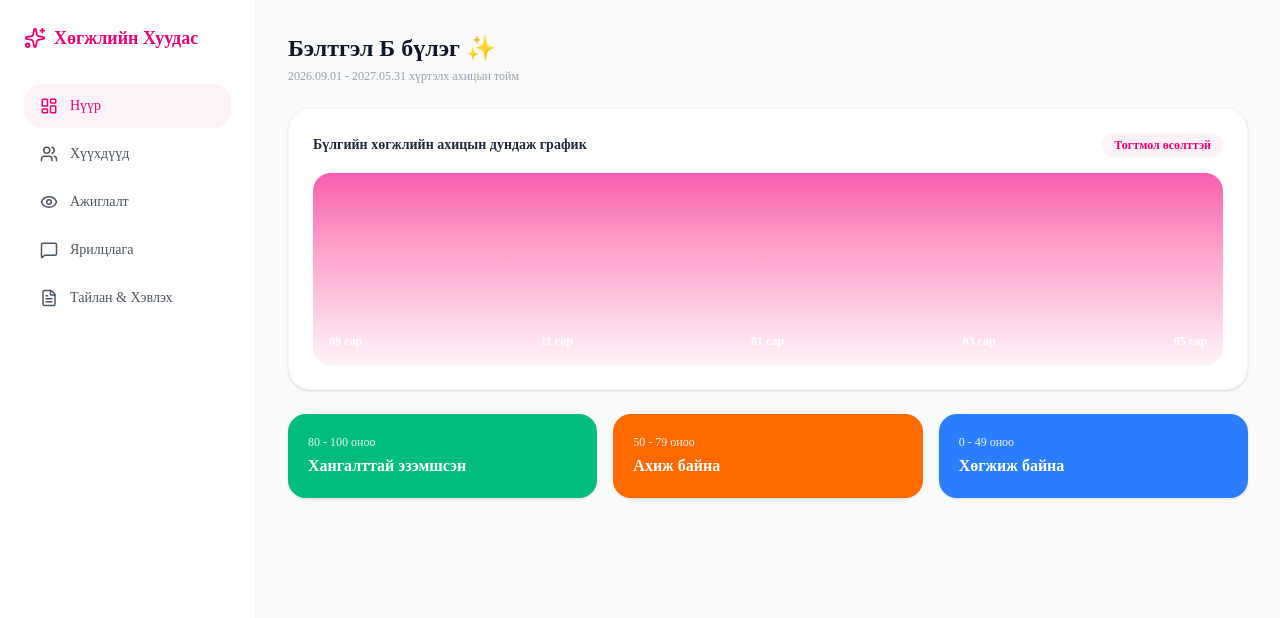
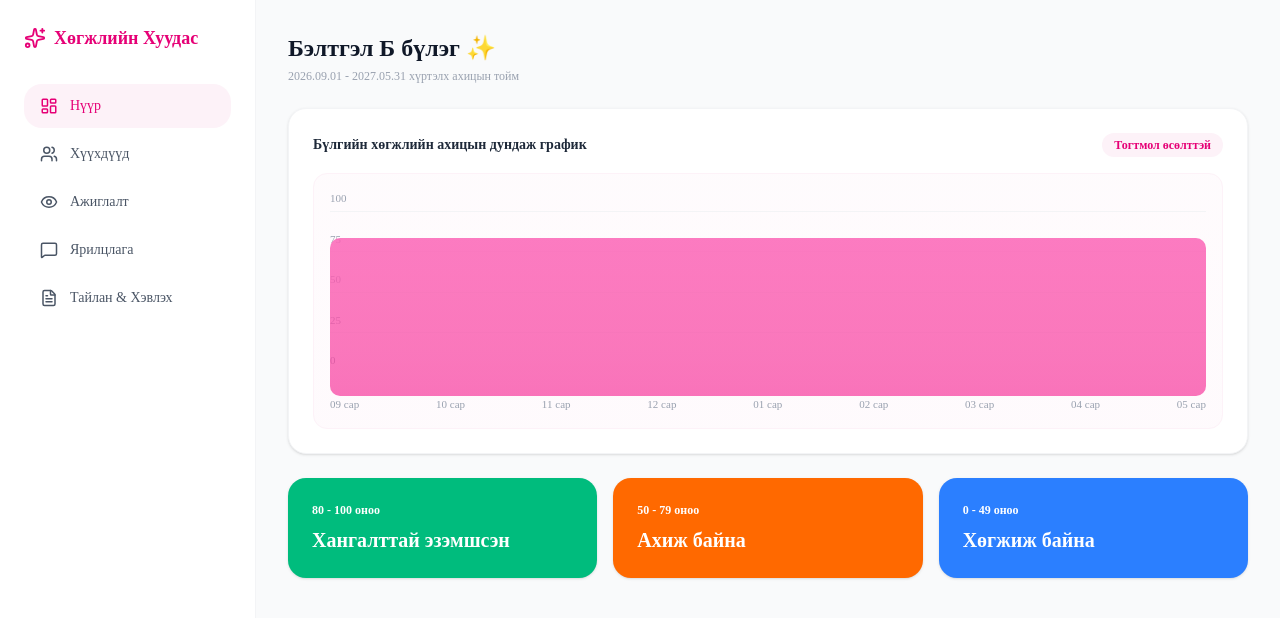
Before and after one commit to munkhtuya9508-cell/kindergarten-app, a Next.js app: page / in a window 1280 px wide. Shown: the top 618 px of the page. Built offline with nearby package versions, Linux system fonts and the light colour scheme.

Commit message:
Restore dashboard homepage layout and clear 404 routing

```diff
--- a/app/layout.tsx
+++ b/app/layout.tsx
@@ -2,8 +2,8 @@ import Sidebar from "@/components/Sidebar";
 import "./globals.css";
 
 export const metadata = {
-  title: "Хөгжлийн Хуудас",
-  description: "Цэцэрлэгийн багшид зориулсан хөгжлийн ахицын систем",
+  title: "Цэцэрлэгийн Апп - Хөгжлийн Хуудас",
+  description: "Цэцэрлэгийн багшид зориулсан ахиц ба тайлангийн систем",
 };
 
 export default function RootLayout({
--- a/app/page.tsx
+++ b/app/page.tsx
@@ -1,7 +1,7 @@
 "use client";
 
 import React from "react";
-import { TrendingUp, Users, Eye, MessageSquare } from "lucide-react";
+import { Sparkles } from "lucide-react";
 
 export default function HomePage() {
   return (
@@ -15,8 +15,8 @@ export default function HomePage() {
         </p>
       </div>
 
-      {/* Ахицын график ба үзүүлэлт */}
-      <div className="bg-white p-6 rounded-3xl border border-gray-100 shadow-sm space-y-4">
+      {/* График карт */}
+      <div className="bg-white p-6 rounded-2xl border border-gray-100 shadow-sm space-y-4">
         <div className="flex justify-between items-center">
           <h2 className="text-sm font-bold text-gray-800">
             Бүлгийн хөгжлийн ахицын дундаж график
@@ -25,30 +25,58 @@ export default function HomePage() {
             Тогтмол өсөлттэй
           </span>
         </div>
-        <div className="h-48 bg-gradient-to-t from-pink-100/50 to-pink-500/80 rounded-2xl flex items-end p-4">
-          <div className="w-full text-white text-xs font-bold flex justify-between">
+
+        <div className="relative h-64 w-full bg-gradient-to-b from-pink-50/30 to-pink-100/20 rounded-xl p-4 border border-pink-50 flex flex-col justify-between">
+          {/* Графикийн онооны шугамнуудын утга */}
+          <div className="w-full flex justify-between text-[11px] text-gray-400 border-b border-gray-100 pb-1">
+            <span>100</span>
+          </div>
+          <div className="w-full flex justify-between text-[11px] text-gray-400 border-b border-gray-100 pb-1">
+            <span>75</span>
+          </div>
+          <div className="w-full flex justify-between text-[11px] text-gray-400 border-b border-gray-100 pb-1">
+            <span>50</span>
+          </div>
+          <div className="w-full flex justify-between text-[11px] text-gray-400 border-b border-gray-100 pb-1">
+            <span>25</span>
+          </div>
+          <div className="w-full flex justify-between text-[11px] text-gray-400">
+            <span>0</span>
+          </div>
+
+          {/* Ягаан ахицын дүүргэлт */}
+          <div className="absolute inset-x-4 bottom-8 top-16 bg-gradient-to-t from-pink-500/80 to-pink-400 clip-path-graph rounded-lg opacity-85 pointer-events-none"></div>
+
+          {/* Саруудын нэрс */}
+          <div className="w-full flex justify-between items-end text-[11px] text-gray-400 pt-2 z-10">
             <span>09 сар</span>
+            <span>10 сар</span>
             <span>11 сар</span>
+            <span>12 сар</span>
             <span>01 сар</span>
+            <span>02 сар</span>
             <span>03 сар</span>
+            <span>04 сар</span>
             <span>05 сар</span>
           </div>
         </div>
       </div>
 
-      {/* Статистик кардууд */}
+      {/* Ононгийн гурван өнгөт карт */}
       <div className="grid grid-cols-1 md:grid-cols-3 gap-4">
-        <div className="bg-emerald-500 text-white p-5 rounded-2xl shadow-sm space-y-1">
-          <p className="text-xs opacity-90">80 - 100 оноо</p>
-          <h3 className="text-base font-bold">Хангалттай эзэмшсэн</h3>
+        <div className="bg-emerald-500 text-white p-6 rounded-2xl shadow-sm space-y-2">
+          <p className="text-xs font-semibold">80 - 100 оноо</p>
+          <h3 className="text-xl font-bold">Хангалттай эзэмшсэн</h3>
         </div>
-        <div className="bg-orange-500 text-white p-5 rounded-2xl shadow-sm space-y-1">
-          <p className="text-xs opacity-90">50 - 79 оноо</p>
-          <h3 className="text-base font-bold">Ахиж байна</h3>
+
+        <div className="bg-orange-500 text-white p-6 rounded-2xl shadow-sm space-y-2">
+          <p className="text-xs font-semibold">50 - 79 оноо</p>
+          <h3 className="text-xl font-bold">Ахиж байна</h3>
         </div>
-        <div className="bg-blue-500 text-white p-5 rounded-2xl shadow-sm space-y-1">
-          <p className="text-xs opacity-90">0 - 49 оноо</p>
-          <h3 className="text-base font-bold">Хөгжиж байна</h3>
+
+        <div className="bg-blue-500 text-white p-6 rounded-2xl shadow-sm space-y-2">
+          <p className="text-xs font-semibold">0 - 49 оноо</p>
+          <h3 className="text-xl font-bold">Хөгжиж байна</h3>
         </div>
       </div>
     </div>
```
